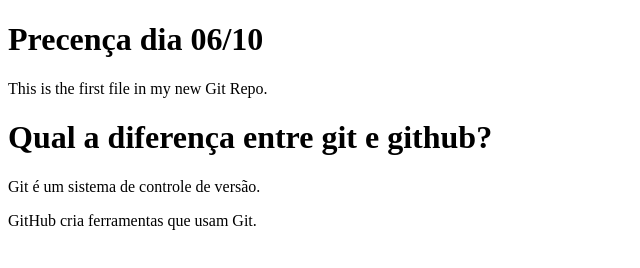
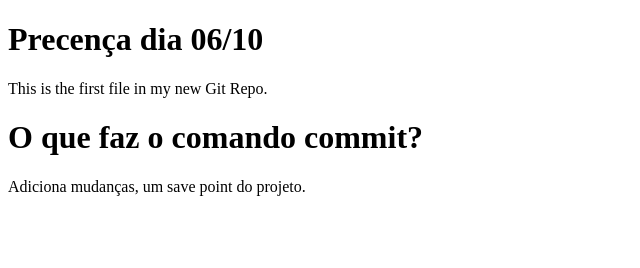
Before and after one commit to wermington/exer-git, a plain HTML site: page index.html in a window 1280 px wide. Shown: the whole page, without its empty margins (0-640 px from the left). Drawn offline with Linux system fonts and the light colour scheme.

Commit message:
Terceira pergunta

```diff
--- a/index.html
+++ b/index.html
@@ -8,11 +8,8 @@
 <h1>Precença dia 06/10</h1>
 <p>This is the first file in my new Git Repo.</p>
 
-<h1> Qual a diferença entre git e github?</h1>
-<p>Git é um sistema de controle de versão.</p>
-<p>GitHub cria ferramentas que usam Git.</p>
-
-
+<h1> O que faz o comando commit?</h1>
+<p>Adiciona mudanças, um save point do projeto.</p>
 
 </body>
 </html>
```
